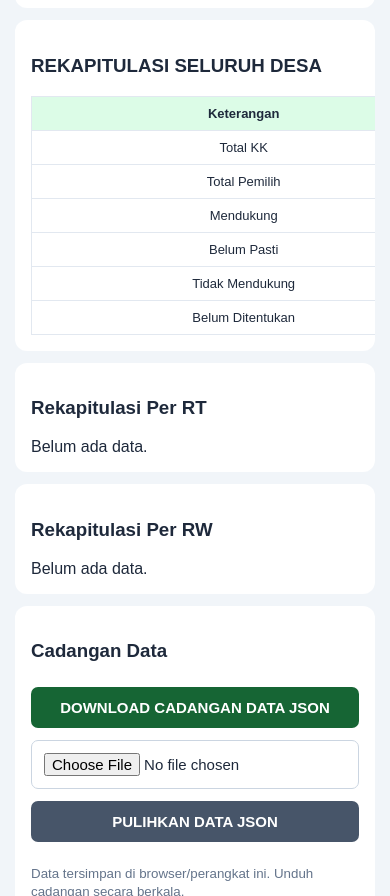
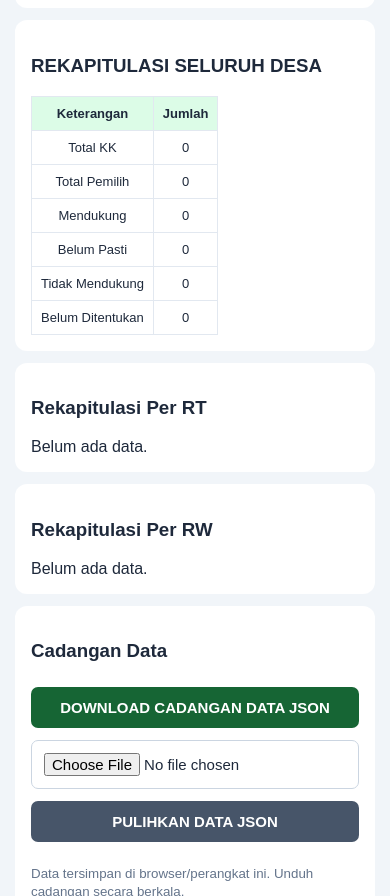
Before and after one commit to hidayatbobby-design/sim-tim-desa, a plain HTML site: page index.html in a window 390 px wide. Shown: the part 1071-1967 px from the top of the page. Drawn offline with Linux system fonts and the light colour scheme.

Commit message:
Update index.html

```diff
--- a/index.html
+++ b/index.html
@@ -62,7 +62,37 @@ small{color:#64748b}
     overflow:hidden;
   }
 
+/* PERBAIKAN TABEL UNTUK HP */
+* {
+  box-sizing: border-box;
+}
 
+body {
+  max-width: 100%;
+  overflow-x: hidden;
+}
+
+table {
+  width: 100%;
+  border-collapse: collapse;
+}
+
+.card, section, .container {
+  max-width: 100%;
+  min-width: 0;
+}
+
+table {
+  display: block;
+  max-width: 100%;
+  overflow-x: auto;
+  -webkit-overflow-scrolling: touch;
+}
+
+th, td {
+  white-space: nowrap;
+  padding: 9px;
+ }
 
 </style>
 </head>
```
